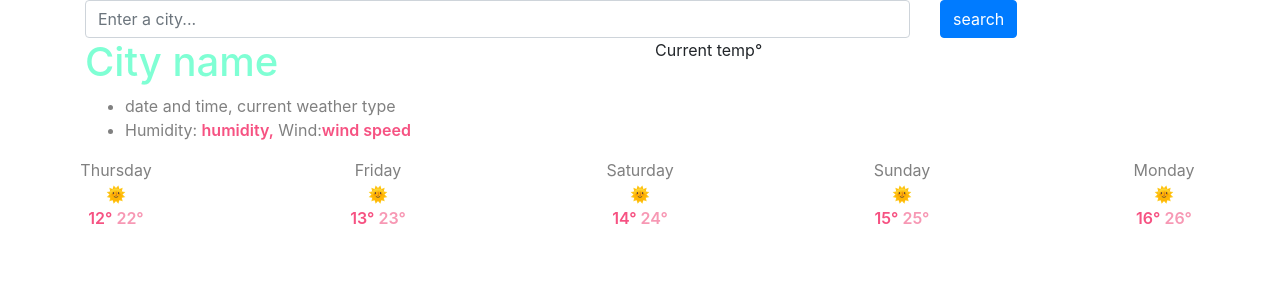
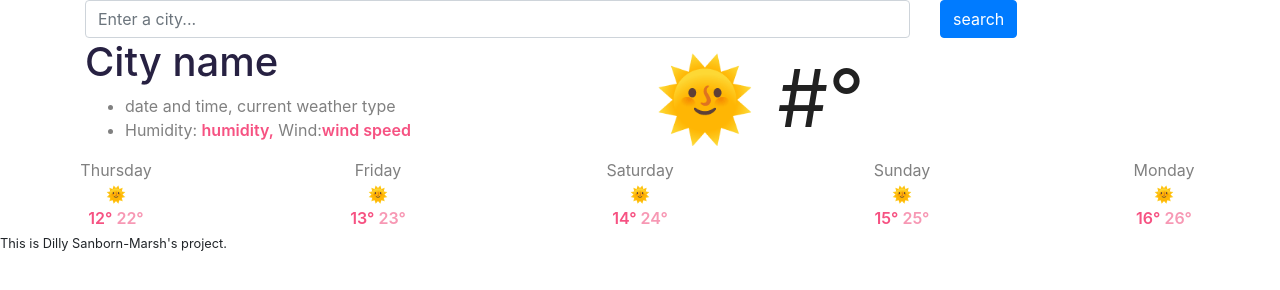
Before and after one commit to hoposu/pair-weather-app, a plain HTML site: page index.html in a window 1280 px wide. Drawn offline with nearby package versions, Linux system fonts and the light colour scheme.

Commit message:
Finalized html structure

```diff
--- a/index.html
+++ b/index.html
@@ -47,7 +47,7 @@
               </li>
             </ul>
           </div>
-          <div class="col-6"><p>Current temp°</p></div>
+          <div class="col-6" id="currentTemp">🌞 #°</div>
         </div>
       </div>
     </div>
@@ -74,6 +74,7 @@
         <div class="col"><span id="accentColor">16°</span> 26°</div>
       </div>
     </div>
+    <small>This is Dilly Sanborn-Marsh's project.</small>
     <script src="src/index.js"></script>
   </body>
 </html>
--- a/src/style.css
+++ b/src/style.css
@@ -1,5 +1,7 @@
 h1 {
-  color: aquamarine;
+  color: #272142;
+  font-size: 38px;
+  font-weight: 700;
 }
 
 #accentColor,
@@ -22,3 +24,8 @@ li,
   color: #f798b4;
   font-weight: 600;
 }
+
+#currentTemp {
+  color: #212121;
+  font-size: 80px;
+}
```
